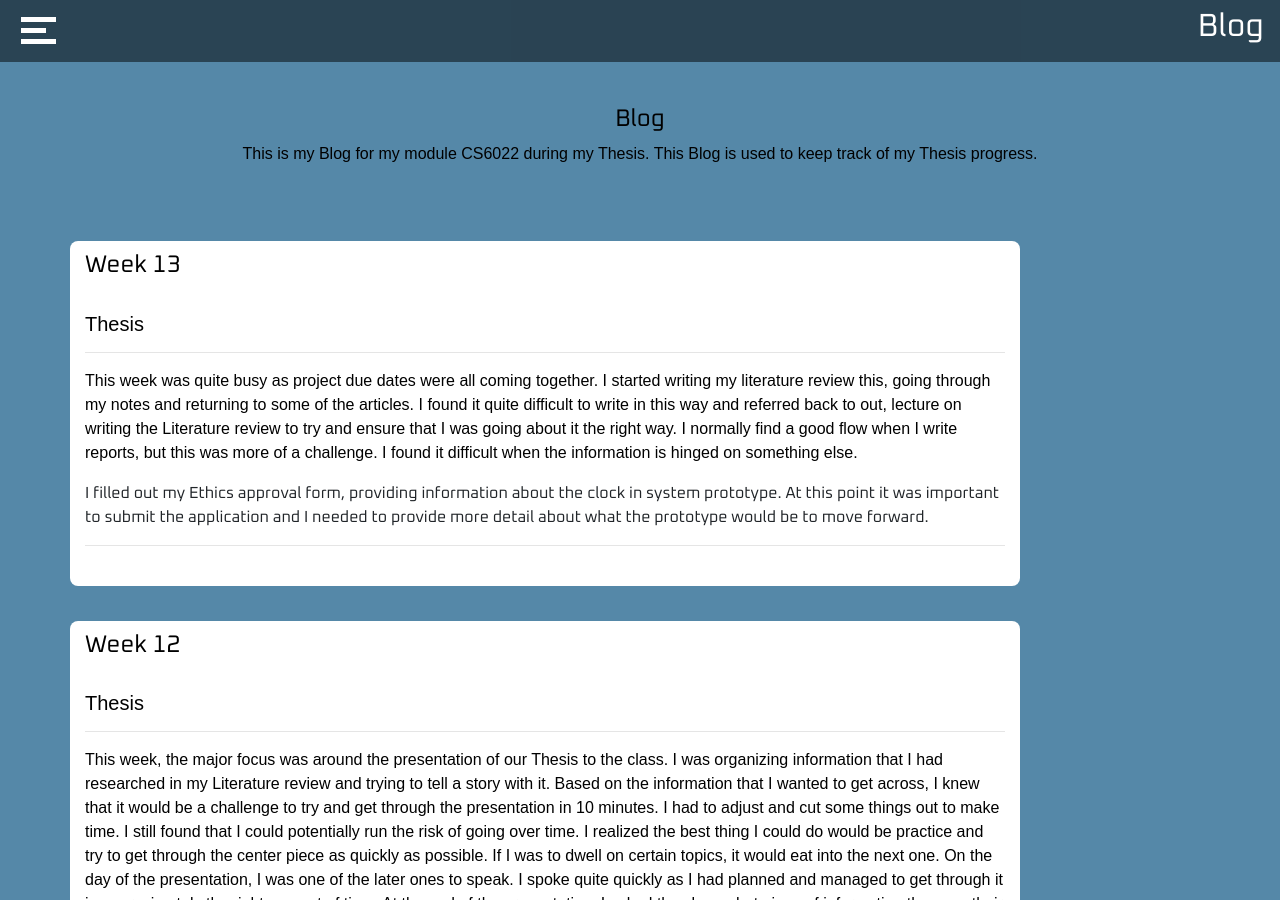
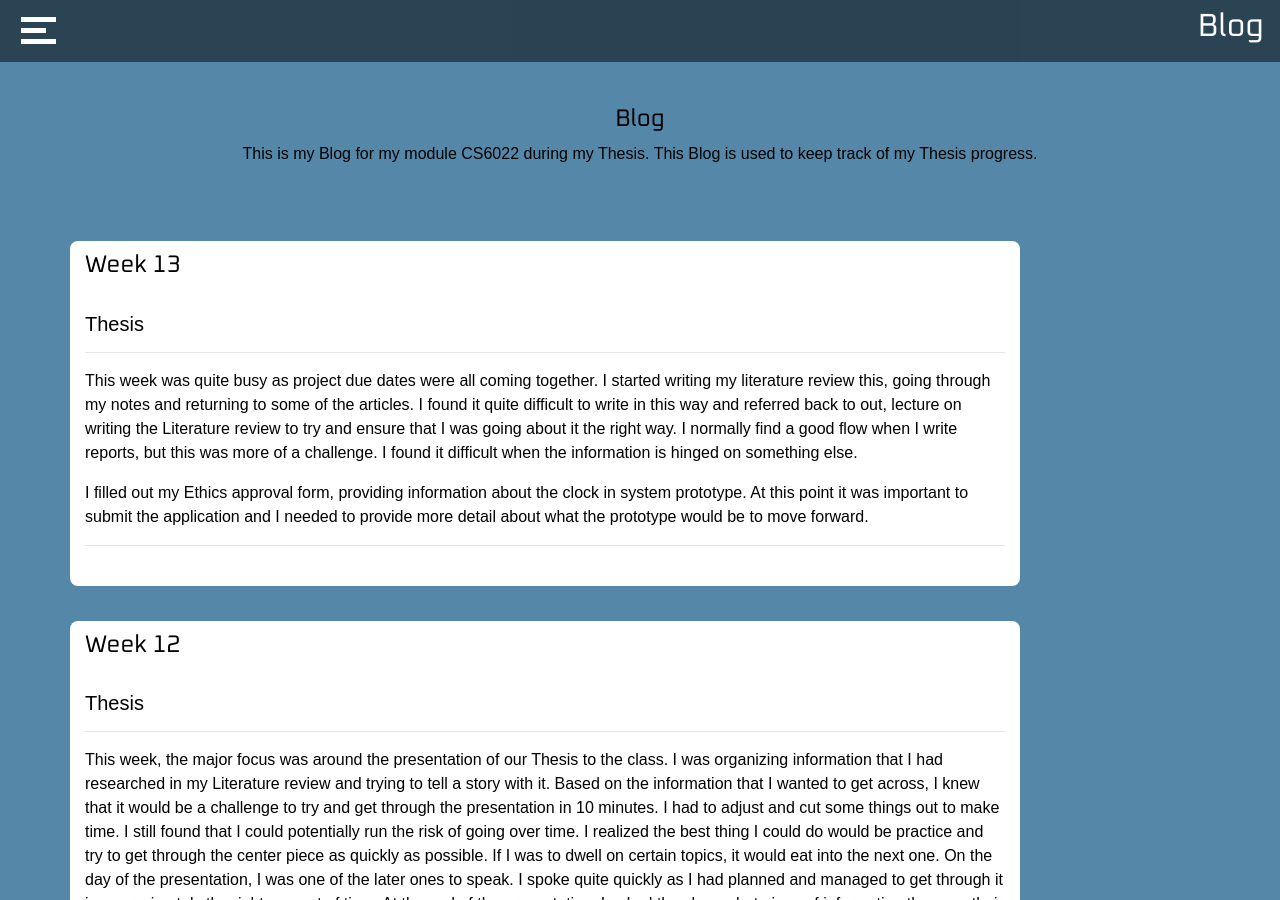
Before and after one commit to Tony8egan/www.TonesDesigns, a Jekyll site: the page built from Blog.markdown, in a window 1280 px wide and 900 px high. Built offline with Jekyll 4.4.1, drawn with Linux system fonts in a browser that asks for light colours; nearby versions of some CDN libraries.

Commit message:
Update Blog.html

```diff
--- a/_layouts/Blog.html
+++ b/_layouts/Blog.html
@@ -64,7 +64,7 @@
             quite difficult to write in this way and referred back to out, lecture on writing the Literature review to try and ensure
             that I was going about it the right way. I normally find a good flow when I write reports, but this was more of a challenge.
             I found it difficult when the information is hinged on something else.  </p>
-            <p>I filled out my Ethics approval form, providing information about the clock in system prototype. At this point it was important
+            <p style ="color:black" class ="desctiptiveText">I filled out my Ethics approval form, providing information about the clock in system prototype. At this point it was important
                 to submit the application and I needed to provide more detail about what the prototype would be to move forward. </p>
         <hr>
        <br>
```
